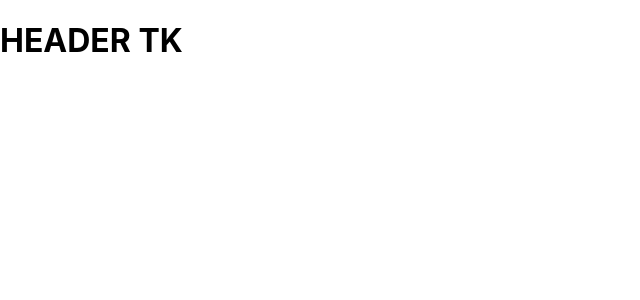
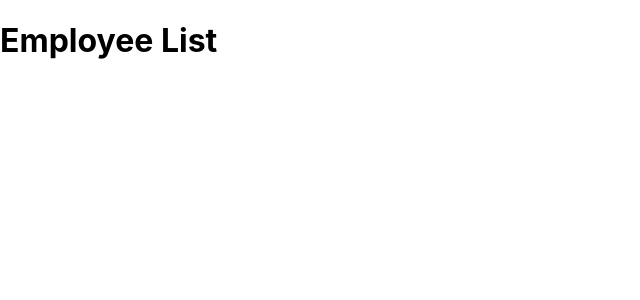
Before and after one commit to maxarvid/employee_management, a React (Create React App) app: page / in a window 1280 px wide. Shown: the top 300 px of the page, without its empty margins (0-640 px from the left). Built offline with nearby package versions, Linux system fonts and the light colour scheme.

Commit message:
header id test implementation

```diff
--- a/src/App.jsx
+++ b/src/App.jsx
@@ -3,7 +3,7 @@ import React from 'react'
 const App = () => {
   return (
     <div>
-      <h1>HEADER TK</h1>
+      <h1 id='header'>Employee List</h1>
     </div>
   )
 }
```
